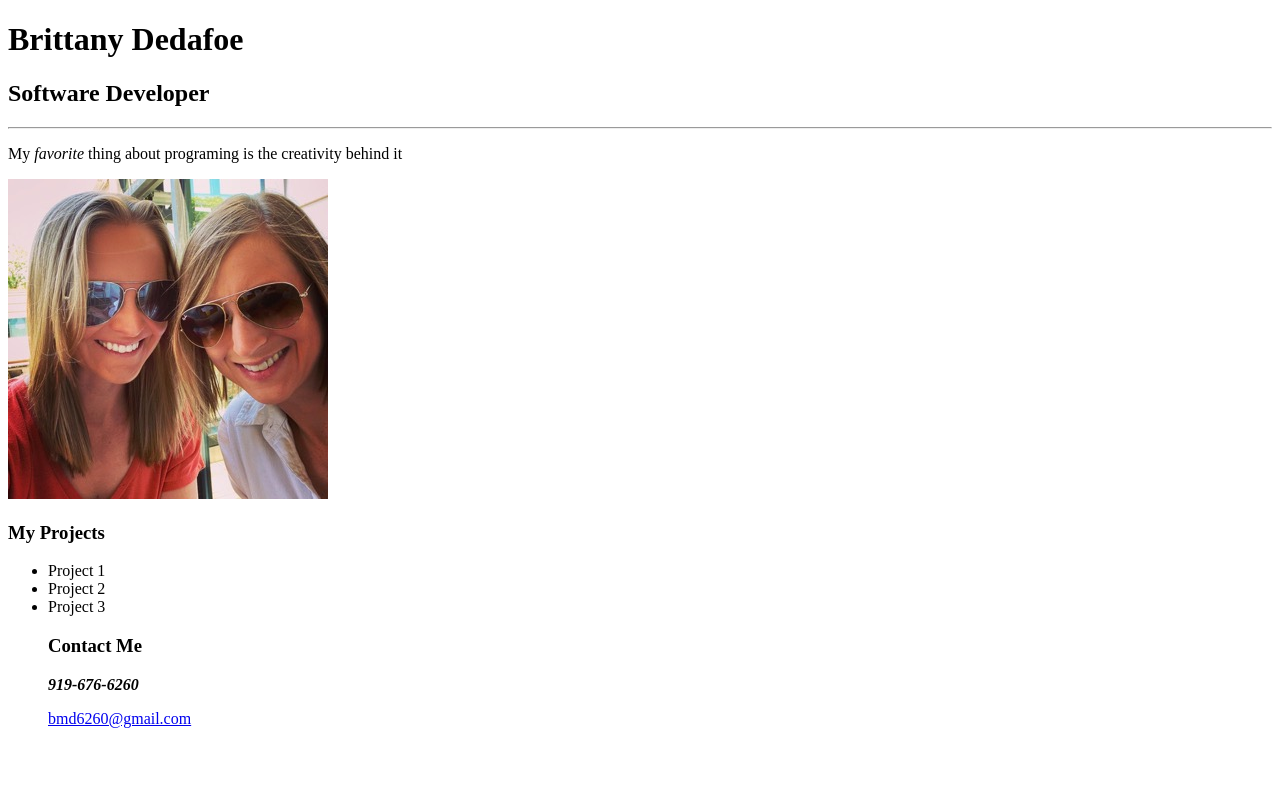
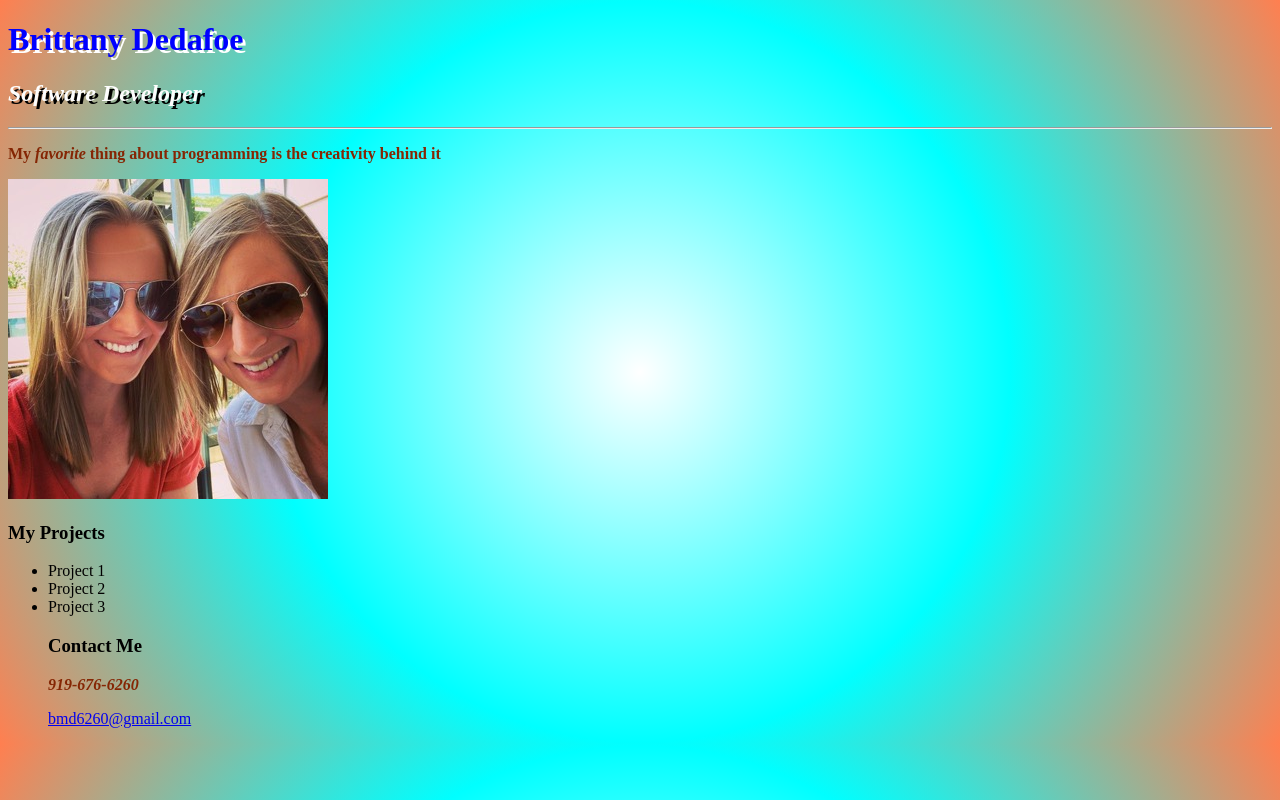
Before and after one commit to BDedafoe/portfolio, a plain HTML site: page index.html in a window 1280 px wide. Drawn offline with Linux system fonts and the light colour scheme.

Commit message:
style save

```diff
--- a/index.html
+++ b/index.html
@@ -5,12 +5,17 @@
         <meta name="viewport" content="width=device-width">
         <title>repel.it</title>
     </head>
+    <link
+    rel="stylesheet"
+    href="./style.css"
+    />
     <body>
         <div>
             <h1>Brittany Dedafoe</h1>
-            <h2>Software Developer</h2>
+            <h2><i>Software Developer</i></h2>
+            </div>
             <hr>
-            <p>My <i>favorite</i> thing about programing is the creativity behind it
+            <p><b>My <i>favorite</i> thing about programming is the creativity behind it</b>
             </p>
             <img alt="Brittany" src="Brittany Small.jpeg">
         <h3>My Projects</h3>
@@ -18,11 +23,9 @@
             <li>Project 1</li>
             <li>Project 2</li>
             <li>Project 3</li>
-        <div>
         <h3>Contact Me</h3>
         <p><b><i>919-676-6260</b></i></p>
         <a href="mailto:fake@email.com">bmd6260@gmail.com</a>
-        </div>
         </ul>
     </body>
 </html>
--- /dev/null
+++ b/style.css
@@ -0,0 +1,17 @@
+body {
+    background-image:radial-gradient(circle, white, aqua, coral);
+}
+h1 {
+    color: blue;
+    text-shadow: 3px 3px white;
+
+}
+h2 {
+    color:rgb(253, 253, 253);
+    text-shadow: 3px 3px black;
+
+}
+p {
+    color:#852604;
+
+}
```
Also changed, not shown: 1 other file.
